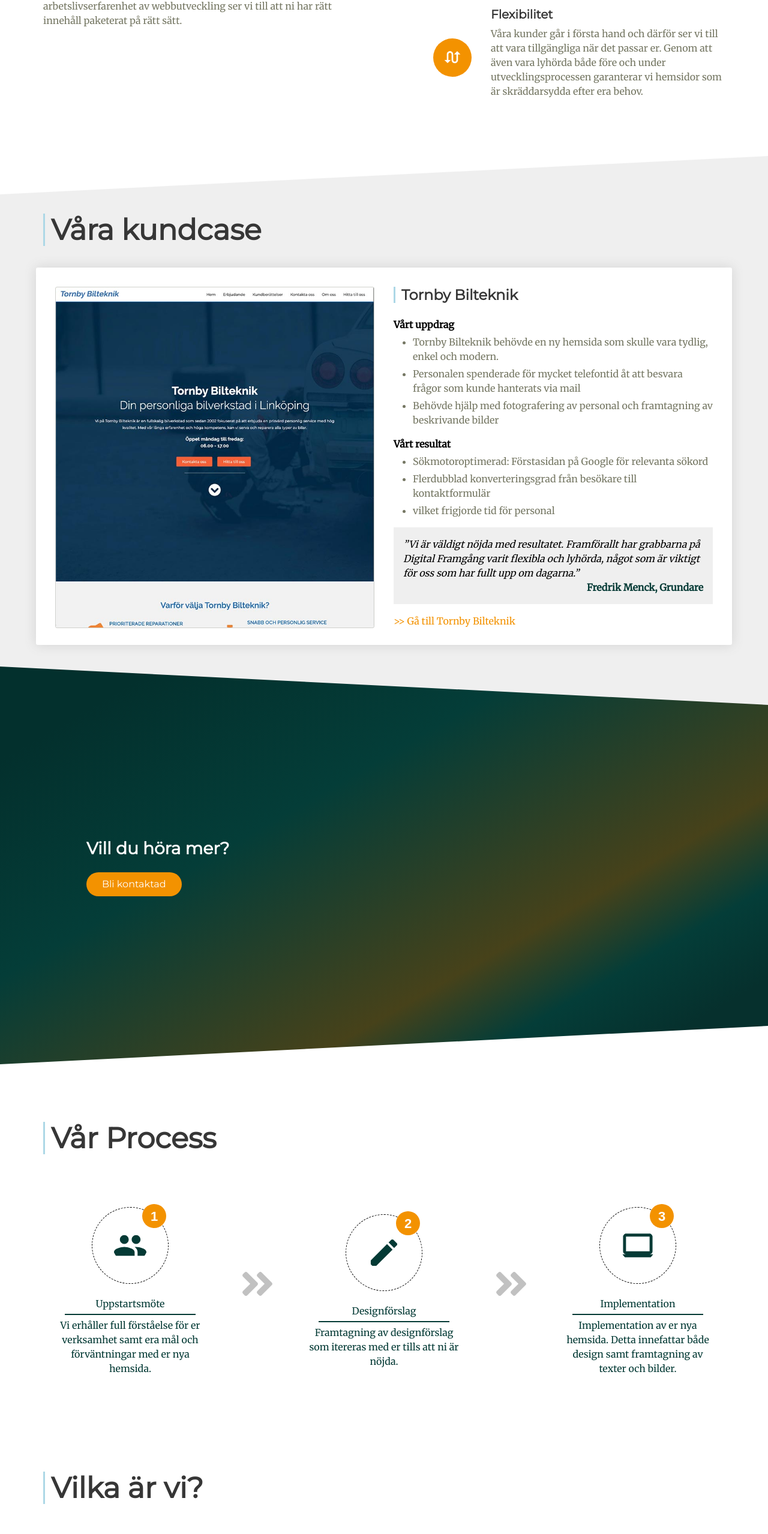
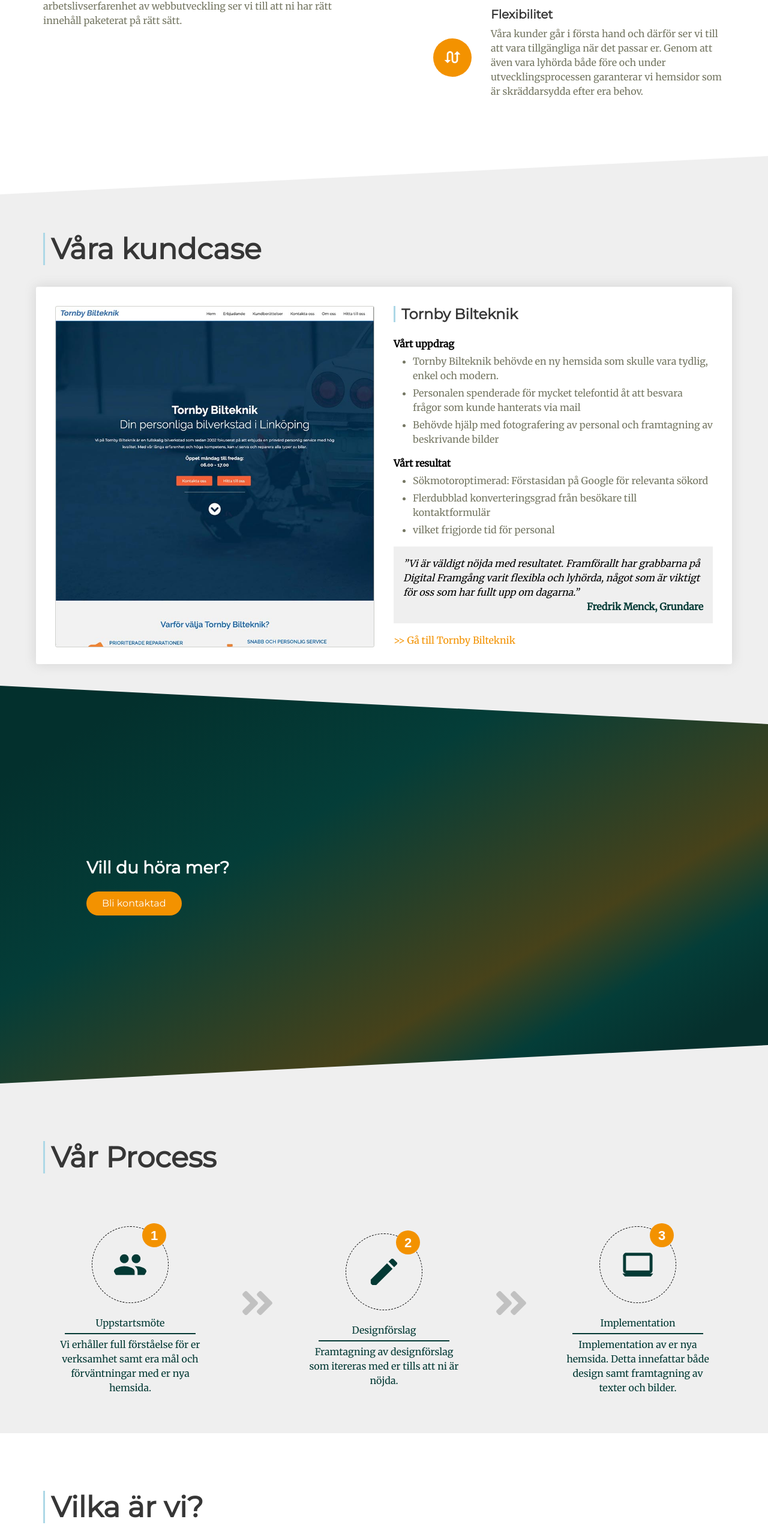
Before and after one commit to codebyjonas/digitalframgang.com, a React (Create React App) app: page / in a window 1280 px wide. Shown: the part 1995-4552 px from the top of the page at 60% size. Built offline with nearby package versions, Linux system fonts and the light colour scheme.

Commit message:
lessend space

```diff
--- a/src/components/Contact.js
+++ b/src/components/Contact.js
@@ -97,7 +97,7 @@
             <section
                 id='contact'
                 name='contact-us'
-                className='section is-medium has-img-background'
+                className='section   has-img-background'
             >
                 <div
                     id='contact-container'
--- a/src/components/How.js
+++ b/src/components/How.js
@@ -1,7 +1,7 @@
 import React from 'react'
 
 const How = () => (
-    <section className='section is-medium'>
+    <section className='section  '>
         <div className='container'>
             <h2 className='title is-1'>Så går det till</h2>
             <h3 className='subtitle is-2'>
--- a/src/components/OurProcess.js
+++ b/src/components/OurProcess.js
@@ -1,54 +1,61 @@
 import React from 'react'
-import { MdPeople, MdModeEdit, MdInsertDriveFile, MdComputer} from 'react-icons/md'
+import {
+    MdPeople,
+    MdModeEdit,
+    MdInsertDriveFile,
+    MdComputer
+} from 'react-icons/md'
 import { FaAngleDoubleRight } from 'react-icons/fa'
 
 const OurProcess = () => (
-    <section id="our-process" className="section is-medium">
-        <div className="container">
+    <section id='our-process' className='section  '>
+        <div className='container'>
             <div>
-                <h1 className="title is-1 has-blue-sidebar">Vår Process</h1>
+                <h1 className='title is-1 has-blue-sidebar'>Vår Process</h1>
             </div>
-            <div id="process-steps" className="columns">
-                <div className="process-step column is-one-quarter">
-                    <div className="orange-number">
-                        1
+            <div id='process-steps' className='columns'>
+                <div className='process-step column is-one-quarter'>
+                    <div className='orange-number'>1</div>
+                    <div className='icon-frame'>
+                        <MdPeople className='process-icon' />
                     </div>
-                    <div className="icon-frame">
-                        <MdPeople className='process-icon'/>
+                    <h3 className='step-title'>Uppstartsmöte</h3>
+                    <p>
+                        Vi erhåller full förståelse för er verksamhet samt era
+                        mål och förväntningar med er nya hemsida.
+                    </p>
+                </div>
+                <div className='process-arrow column'>
+                    <FaAngleDoubleRight />
+                </div>
+                <div className='process-step column is-one-quarter'>
+                    <div className='orange-number'>2</div>
+                    <div className='icon-frame'>
+                        <MdModeEdit className='process-icon' />
                     </div>
-                    <h3 className="step-title">Uppstartsmöte</h3>
-                    <p>Vi erhåller full förståelse för er verksamhet samt era mål och förväntningar med er nya hemsida.</p>
-                </div>
-                <div className="process-arrow column">
-                    <FaAngleDoubleRight/>
-                </div>
-                <div className="process-step column is-one-quarter">
-                    <div className="orange-number">
-                        2
-                    </div>
-                    <div className="icon-frame">
-                        <MdModeEdit className='process-icon'/>
-                    </div>
-                    <h3 className="step-title">Designförslag</h3>
-                    <p>Framtagning av designförslag som itereras med er tills att ni är nöjda.</p>
+                    <h3 className='step-title'>Designförslag</h3>
+                    <p>
+                        Framtagning av designförslag som itereras med er tills
+                        att ni är nöjda.
+                    </p>
                 </div>
 
-                <div className="process-arrow column">
-                    <FaAngleDoubleRight/>
+                <div className='process-arrow column'>
+                    <FaAngleDoubleRight />
                 </div>
 
-                <div className="process-step column is-one-quarter">
-                    <div className="orange-number">
-                        3
+                <div className='process-step column is-one-quarter'>
+                    <div className='orange-number'>3</div>
+                    <div className='icon-frame'>
+                        <MdComputer className='process-icon' />
                     </div>
-                    <div className="icon-frame">
-                        <MdComputer className='process-icon'/>
-                    </div>
-                    <h3 className="step-title">Implementation</h3>
-                    <p>Implementation av er nya hemsida. Detta innefattar både design samt framtagning av texter och bilder.</p>
+                    <h3 className='step-title'>Implementation</h3>
+                    <p>
+                        Implementation av er nya hemsida. Detta innefattar både
+                        design samt framtagning av texter och bilder.
+                    </p>
                 </div>
             </div>
-
         </div>
     </section>
 )
--- a/src/components/References.js
+++ b/src/components/References.js
@@ -6,25 +6,36 @@
     {
         id: 'tornbybilteknik',
         title: 'Tornby Bilteknik',
-        assignment: ['Tornby Bilteknik behövde en ny hemsida som skulle vara tydlig, enkel och modern.',
-        'Personalen spenderade för mycket telefontid åt att besvara frågor som kunde hanterats via mail ',
-        'Behövde hjälp med fotografering av personal och framtagning av beskrivande bilder '],
-        clientQuote: '”Vi är väldigt nöjda med resultatet. Framförallt har grabbarna på Digital Framgång varit flexibla och lyhörda, något som är viktigt för oss som har fullt upp om dagarna.”',
+        assignment: [
+            'Tornby Bilteknik behövde en ny hemsida som skulle vara tydlig, enkel och modern.',
+            'Personalen spenderade för mycket telefontid åt att besvara frågor som kunde hanterats via mail ',
+            'Behövde hjälp med fotografering av personal och framtagning av beskrivande bilder '
+        ],
+        clientQuote:
+            '”Vi är väldigt nöjda med resultatet. Framförallt har grabbarna på Digital Framgång varit flexibla och lyhörda, något som är viktigt för oss som har fullt upp om dagarna.”',
         clientNameAndRole: 'Fredrik Menck, Grundare',
         link: 'http://tornbybilteknik.com',
-        results: ['Sökmotoroptimerad: Förstasidan på Google för relevanta sökord',' Flerdubblad konverteringsgrad från besökare till kontaktformulär', 'vilket frigjorde tid för personal']
+        results: [
+            'Sökmotoroptimerad: Förstasidan på Google för relevanta sökord',
+            ' Flerdubblad konverteringsgrad från besökare till kontaktformulär',
+            'vilket frigjorde tid för personal'
+        ]
     }
 ]
 
 const References = () => (
-    <section id='references' name='prince-info' className='section is-medium has-light-grey-background has-position-relative'>
+    <section
+        id='references'
+        name='prince-info'
+        className='section   has-light-grey-background has-position-relative'
+    >
         <div className='container'>
             <h2 className='title is-1 has-blue-sidebar'>Våra kundcase</h2>
             {references.map(reference => (
                 <Reference reference={reference}></Reference>
             ))}
         </div>
-        <SkewedDivider color='#fff' direction='left'/>
+        <SkewedDivider color='#fff' direction='left' />
     </section>
 )
 export default References
--- a/src/components/Services.js
+++ b/src/components/Services.js
@@ -27,7 +27,7 @@
     <section
         id='services'
         name='services'
-        className='section is-medium has-light-grey-background'
+        className='section has-light-grey-background'
     >
         <div className='container'>
             <h2 className='title is-1'>Våra tjänster</h2>
--- a/src/style/our-process.scss
+++ b/src/style/our-process.scss
@@ -1,34 +1,34 @@
+#our-process {
+    background-color: #efefef;
+
     #process-steps {
         align-items: center;
         padding-left: 1em;
         padding-right: 1em;
     }
 
-
-
-.process-step{
+    .process-step {
         text-align: center;
         color: $green;
     }
-.step-title{
+    .step-title {
         border-bottom: 2px solid $green;
         margin: 10px 20px 5px 20px;
         padding: 5px;
-
     }
 
-.process-arrow{
+    .process-arrow {
         font-size: 4em;
         text-align: center;
         color: #c1c1c1;
 
-    svg{
+        svg {
             vertical-align: middle;
             margin-top: -12px;
         }
     }
 
-.process-icon{
+    .process-icon {
         font-size: 8em;
         border: 1px dashed black;
         border-radius: 100%;
@@ -36,7 +36,7 @@
         color: $green;
     }
 
-.orange-number{
+    .orange-number {
         position: relative;
         display: inline-block;
         border-radius: 50%;
@@ -53,7 +53,8 @@
     }
 
     @media screen and (max-width: 720px) {
-    .process-arrow{
+        .process-arrow {
             transform: rotate(90deg);
         }
     }
+}
--- a/src/style/subComponents/reference.scss
+++ b/src/style/subComponents/reference.scss
@@ -1,19 +1,22 @@
+#references {
+    padding-top: 5rem;
+}
 .reference {
     border-radius: $border-radius;
     border: 1rem solid white;
     background-color: white;
     box-shadow: 0 0 20px rgba(102, 102, 102, 0.2);
 
-    h4{
+    h4 {
         font-weight: 900;
-        color:black;
+        color: black;
         margin-top: 1em;
     }
 
-    ul{
+    ul {
         list-style: disc;
         margin-left: 2em;
-        li{
+        li {
             margin-top: 5px;
             margin-bottom: 5px;
         }
@@ -36,7 +39,7 @@
     }
 
     .body {
-        .client-box{
+        .client-box {
             background-color: $grey-light-light;
             padding: 1em;
             margin-top: 1em;
@@ -45,8 +48,7 @@
         .client-quote {
             font-style: italic;
             margin-bottom: 0;
-            color:black;
-
+            color: black;
         }
         .client-name-and-role {
             font-weight: bold;
--- a/src/style/subhero.scss
+++ b/src/style/subhero.scss
@@ -15,7 +15,7 @@
     width: 0;
     height: 0;
     bottom: 0;
-    border-bottom: 5vw solid #ffffff;
+    border-bottom: 5vw solid #efefef;
     border-left: 100vw solid transparent;
     z-index: 10;
 }
```
Also changed, not shown: src/components/AboutUs.js (+10 -13 lines), src/components/PriceInfo.js (+14 -10 lines), src/components/Why.js (+8 -12 lines). Lines whose indentation alone changed are shown as unchanged.
